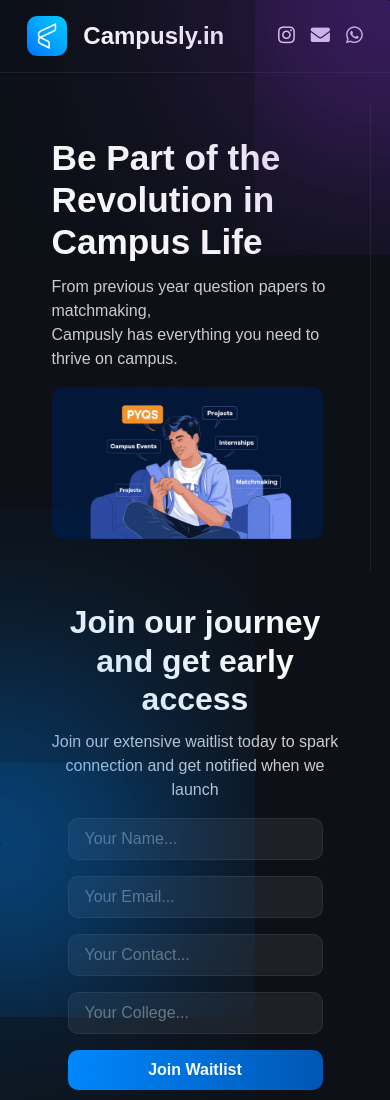
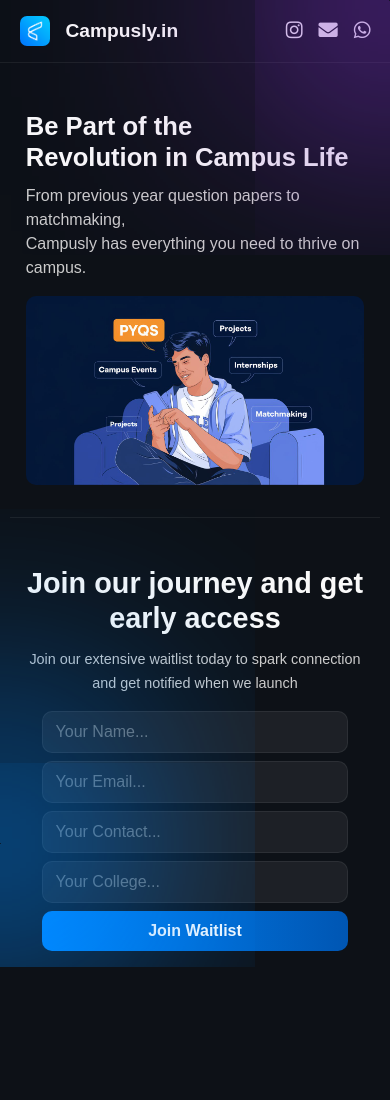
Before and after one commit to meinhoonharsh/Coming-Soon-Campusly, a plain HTML site: page index.html in a window 390 px wide. After the commit the page ends 967 px from the top, so only its background shows below. Drawn offline with nearby package versions, Linux system fonts and the light colour scheme.

Commit message:
Added responsiveness

```diff
--- a/style.css
+++ b/style.css
@@ -203,3 +203,81 @@ button {
   font-weight: 600;
   cursor: pointer;
 }
+
+/* Media for less than 768 */
+@media (max-width: 768px) {
+  header {
+    padding: 1rem 5%;
+  }
+
+  .main {
+    width: 95%;
+  }
+
+  .left {
+    padding: 1rem;
+    border-right: none;
+    padding-bottom: 2rem;
+    border-bottom: 1px solid var(--border-color);
+  }
+
+  .right {
+    padding: 1rem;
+    margin-top: 2rem;
+  }
+
+  .features span {
+    margin-right: 1rem;
+  }
+
+  .poster {
+    width: 100%;
+  }
+}
+
+/* Media for less than 500 */
+@media (max-width: 500px) {
+  .left h1 {
+    font-size: 1.8rem;
+  }
+
+  .right h1 {
+    font-size: 1.8rem;
+  }
+
+  .features span {
+    font-size: 0.9rem;
+  }
+
+  .right span {
+    font-size: 0.9rem;
+  }
+
+  form div {
+    gap: 0.5rem;
+  }
+
+  input {
+    padding: 0.5rem 0.8rem;
+  }
+
+  button {
+    padding: 0.5rem 0.8rem;
+  }
+}
+
+/* Media for less than 400 */
+@media (max-width: 400px) {
+  .logo span {
+    font-size: 1.2rem;
+  }
+  .logo img {
+    width: 30px;
+    height: 30px;
+    border-radius: 7px;
+  }
+
+  .left h1 {
+    font-size: 1.6rem;
+  }
+}
```
